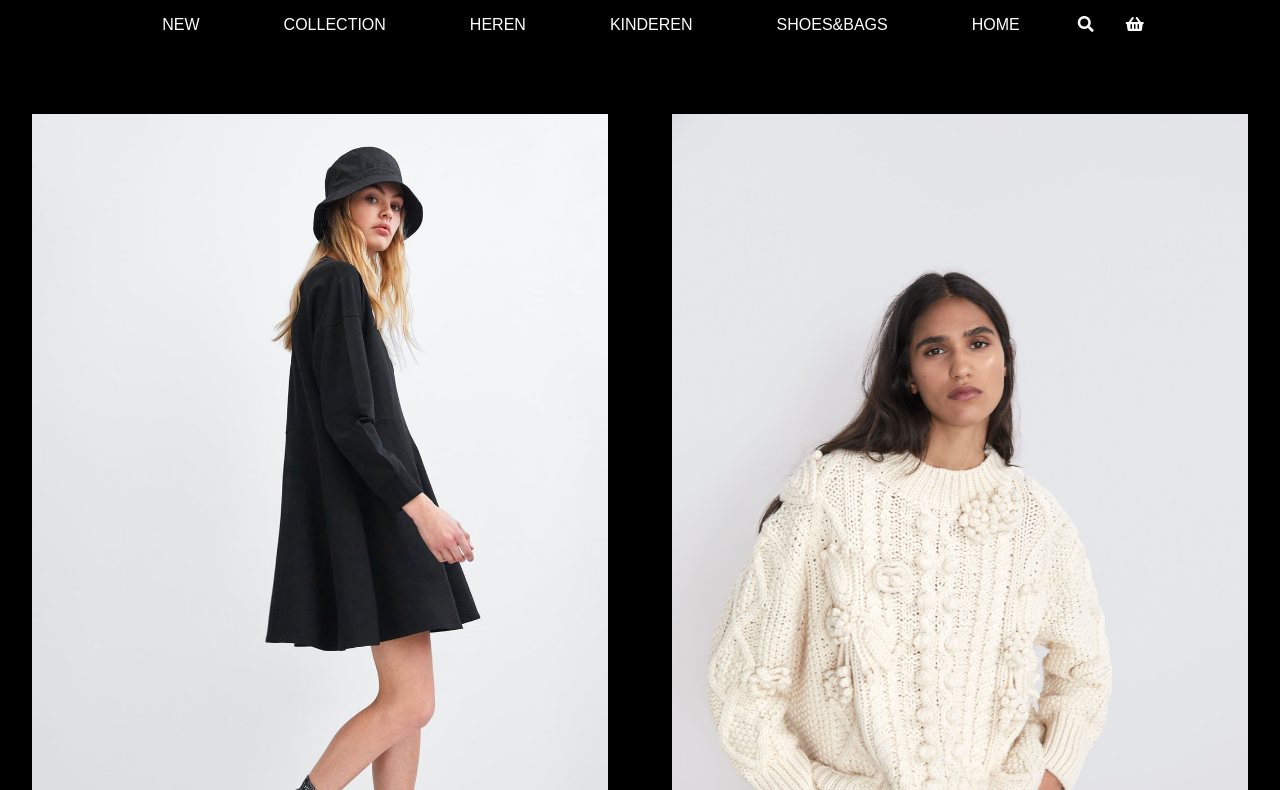
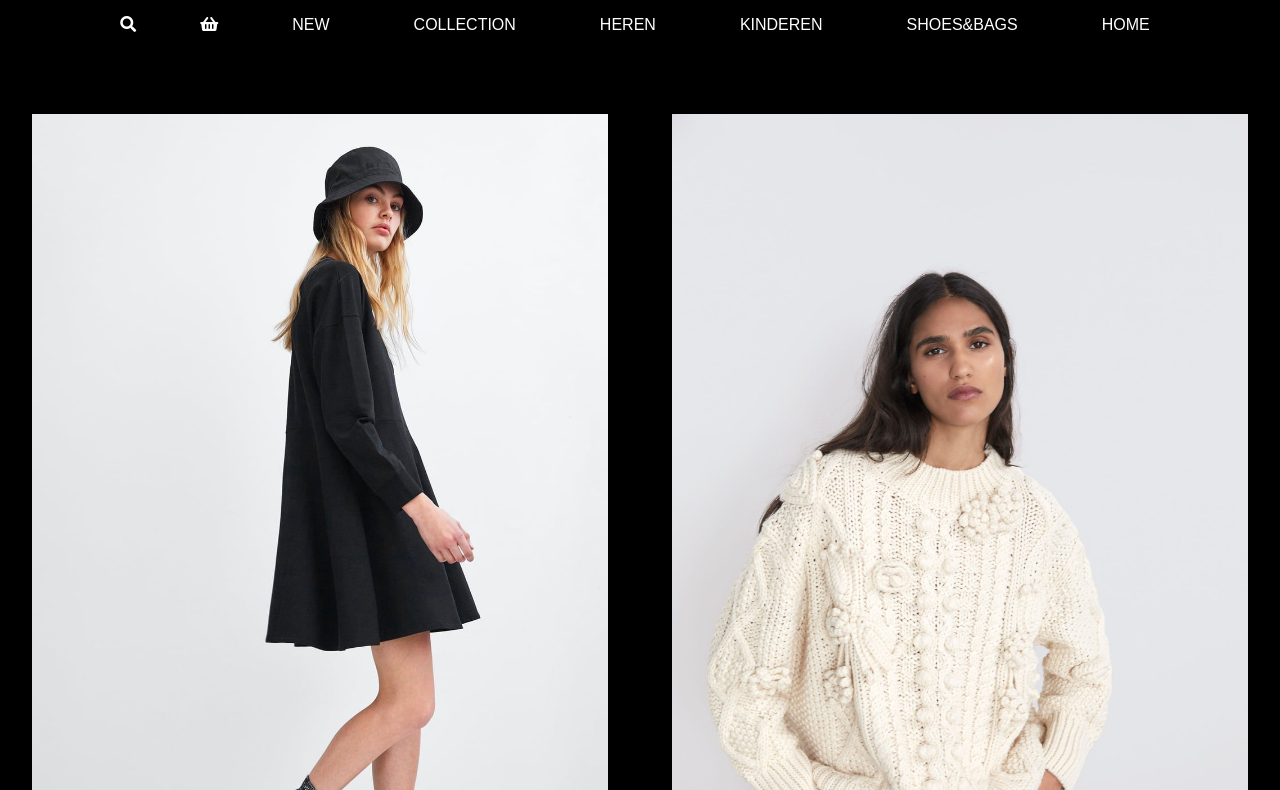
Before and after one commit to Marlenevanerp/Blokweb-FD, a plain HTML site: page dameskleding.html in a window 1280 px wide. Shown: the part 304-1094 px from the top of the page. Drawn offline with Linux system fonts and the light colour scheme.

Commit message:
Update dameskleding.html

```diff
--- a/dameskleding.html
+++ b/dameskleding.html
@@ -40,20 +40,15 @@
             </ul>
 
             <ul class="desktop">
+                <li><i class="fas fa-search"></i></li>
+                <li><i class="fas fa-shopping-basket"></i></li>
                 <li><a href="#">new</a></li>
                 <li><a href="#">collection</a></li>
                 <li><a href="#">heren</a></li>
                 <li><a href="#">kinderen</a></li>
                 <li><a href="#">shoes&bags</a></li>
                 <li><a href="#">home</a></li>
-             </ul>
-
-            <div>
-                <ul class="icons">
-                    <li><i class="fas fa-search"></i></li>
-                    <li><i class="fas fa-shopping-basket"></i></li>
-                </ul>
-            </div>
+            </ul>
         </nav>
     </header>
 <main>
```
